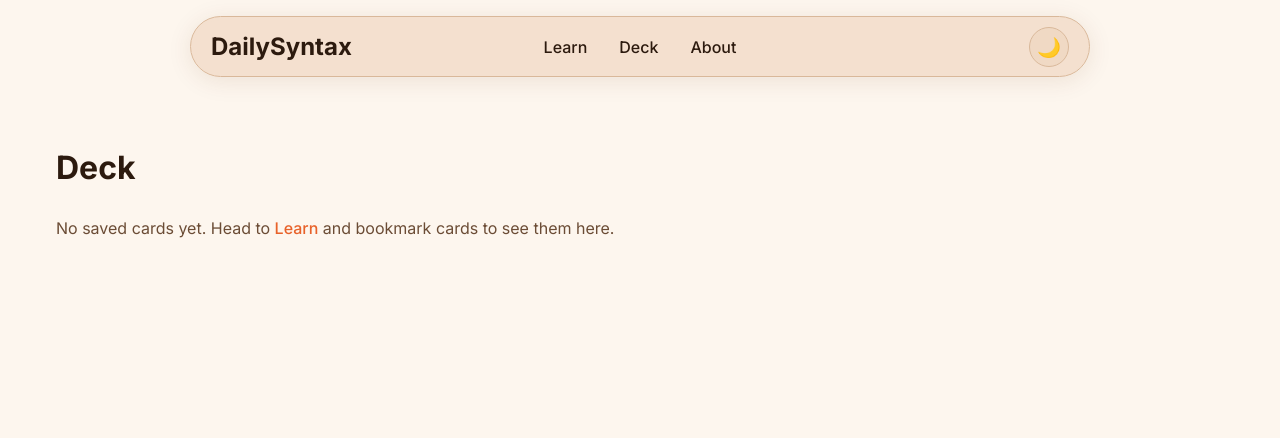
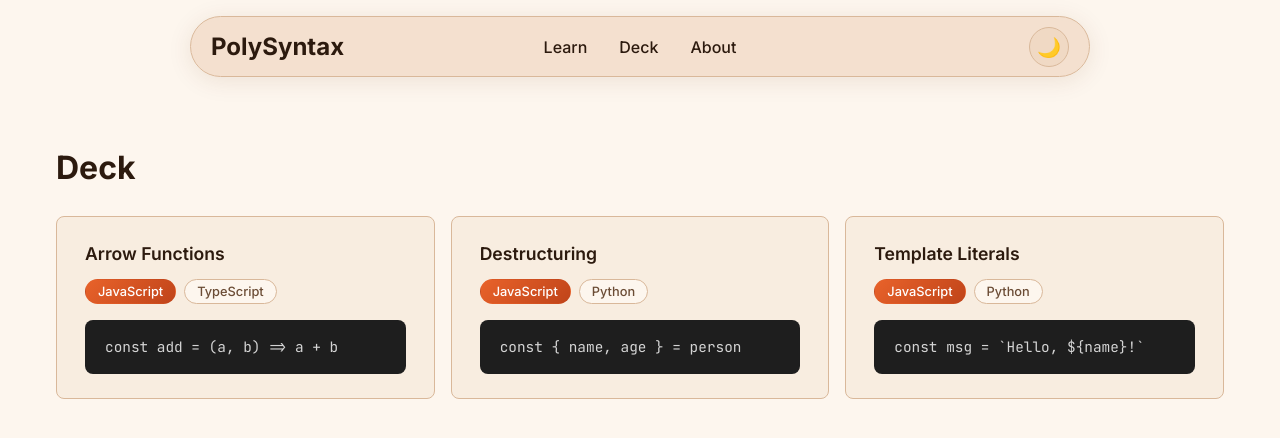
Before and after one commit to hect1x/PolySyntax, a React (Vite) app: page /deck in a window 1280 px wide. Shown: the top 438 px of the page. Built offline with nearby package versions, Linux system fonts and the light colour scheme.

Commit message:
[Feature] Mini cards (#7)
* Update mini cards option

* Move syntax examples to separate const

* App rename

```diff
--- a/index.html
+++ b/index.html
@@ -3,7 +3,7 @@
   <head>
     <meta charset="UTF-8" />
     <meta name="viewport" content="width=device-width, initial-scale=1.0" />
-    <title>DailySyntax</title>
+    <title>PolySyntax</title>
     <link rel="preconnect" href="https://fonts.googleapis.com" />
     <link rel="preconnect" href="https://fonts.gstatic.com" crossorigin />
     <link href="https://fonts.googleapis.com/css2?family=Inter:wght@400;500;600;700&family=JetBrains+Mono:ital,wght@0,100..800;1,100..800&display=swap" rel="stylesheet" />
--- a/src/pages/About/About.tsx
+++ b/src/pages/About/About.tsx
@@ -7,7 +7,7 @@ export default function About() {
     <div className={styles['about']}>
       <h1>How it works</h1>
       <p className={styles['lead']}>
-        DailySyntax helps you pick up new programming syntax one snippet at a time.
+        PolySyntax helps you pick up new programming syntax one snippet at a time.
       </p>
 
       <div className={styles['steps']}>
--- a/src/pages/Deck/Deck.module.css
+++ b/src/pages/Deck/Deck.module.css
@@ -1,19 +1,24 @@
-.library {
+.deck {
   padding: 3rem 0;
   display: flex;
   flex-direction: column;
   gap: 1.5rem;
 }
 
-.library h1 {
+.deck h1 {
   font-size: 2rem;
   color: var(--color-text);
   margin: 0;
 }
 
-.empty {
-  color: var(--color-textSecondary);
-  font-size: 1rem;
-  line-height: 1.6;
-  margin: 0;
+.grid {
+  display: grid;
+  grid-template-columns: repeat(auto-fill, minmax(360px, 1fr));
+  gap: 1rem;
 }
+
+@media (max-width: 600px) {
+  .grid {
+    grid-template-columns: 1fr;
+  }
+}
--- a/src/pages/Deck/Deck.tsx
+++ b/src/pages/Deck/Deck.tsx
@@ -1,10 +1,16 @@
+import SyntaxCard from '@/shared/components/SyntaxCard/SyntaxCard'
+import { SYNTAX_EXAMPLES } from '@/shared/const/syntaxes'
 import styles from './Deck.module.css'
 
 export default function Deck() {
   return (
-    <div className={styles['library']}>
+    <div className={styles['deck']}>
       <h1>Deck</h1>
-      <p className={styles['empty']}>No saved cards yet. Head to <a href="/">Learn</a> and bookmark cards to see them here.</p>
+      <div className={styles['grid']}>
+        {SYNTAX_EXAMPLES.map((card) => (
+          <SyntaxCard key={card.title} {...card} mini />
+        ))}
+      </div>
     </div>
   )
 }
--- a/src/pages/Learn/Learn.tsx
+++ b/src/pages/Learn/Learn.tsx
@@ -1,36 +1,13 @@
 import { useState } from 'react'
-import SyntaxCard, { SyntaxCardProps } from '@/shared/components/SyntaxCard/SyntaxCard'
+import SyntaxCard from '@/shared/components/SyntaxCard/SyntaxCard'
+import { SYNTAX_EXAMPLES } from '@/shared/const/syntaxes'
 import styles from './Learn.module.css'
-
-const syntaxCards: SyntaxCardProps[] = [
-  {
-    title: 'Arrow Functions',
-    snippets: [
-      { language: 'JavaScript', code: 'const add = (a, b) => a + b' },
-      { language: 'TypeScript', code: 'const add = (a: number, b: number): number => a + b' },
-    ],
-  },
-  {
-    title: 'Destructuring',
-    snippets: [
-      { language: 'JavaScript', code: 'const { name, age } = person' },
-      { language: 'Python', code: 'name, age = person["name"], person["age"]' },
-    ],
-  },
-  {
-    title: 'Template Literals',
-    snippets: [
-      { language: 'JavaScript', code: 'const msg = `Hello, ${name}!`' },
-      { language: 'Python', code: 'msg = f"Hello, {name}!"' },
-    ],
-  },
-]
 
 export default function Learn() {
   const [index, setIndex] = useState(0)
 
-  const prev = () => setIndex((i) => (i - 1 + syntaxCards.length) % syntaxCards.length)
-  const next = () => setIndex((i) => (i + 1) % syntaxCards.length)
+  const prev = () => setIndex((i) => (i - 1 + SYNTAX_EXAMPLES.length) % SYNTAX_EXAMPLES.length)
+  const next = () => setIndex((i) => (i + 1) % SYNTAX_EXAMPLES.length)
 
   return (
     <div className={styles['learn']}>
@@ -40,7 +17,7 @@ export default function Learn() {
         </button>
 
         <div className={styles['cardWrapper']}>
-          <SyntaxCard key={syntaxCards[index].title} {...syntaxCards[index]} />
+          <SyntaxCard key={SYNTAX_EXAMPLES[index].title} {...SYNTAX_EXAMPLES[index]} />
         </div>
 
         <button className={styles['arrow']} onClick={next} aria-label="Next">
@@ -48,7 +25,7 @@ export default function Learn() {
         </button>
       </div>
 
-      <p className={styles['counter']}>{index + 1} / {syntaxCards.length}</p>
+      <p className={styles['counter']}>{index + 1} / {SYNTAX_EXAMPLES.length}</p>
     </div>
   )
 }
--- a/src/shared/components/Navbar/Navbar.tsx
+++ b/src/shared/components/Navbar/Navbar.tsx
@@ -9,7 +9,7 @@ export default function Navbar() {
     <nav className={styles['navbar']}>
       <div className={styles['navbarContainer']}>
         <Link to="/" className={styles['navbarLogo']}>
-          DailySyntax
+          PolySyntax
         </Link>
 
         <ul className={styles['navMenu']}>
--- a/src/shared/components/SyntaxCard/SyntaxCard.module.css
+++ b/src/shared/components/SyntaxCard/SyntaxCard.module.css
@@ -6,6 +6,12 @@
   display: flex;
   flex-direction: column;
   gap: 1.5rem;
+}
+
+.cardMini {
+  padding: 1.5rem 1.75rem;
+  gap: 1rem;
+  border-radius: 8px;
 }
 
 .cardHeader {
@@ -19,6 +25,10 @@
   font-size: 1.6rem;
   font-weight: 600;
   color: var(--color-text);
+}
+
+.titleMini {
+  font-size: 1.1rem;
 }
 
 .languageTabs {
@@ -70,3 +80,13 @@
   line-height: 1.7;
   white-space: pre;
 }
+
+.codeBlockMini {
+  padding: 1rem 1.25rem;
+  min-height: unset;
+}
+
+.codeBlockMini code {
+  font-size: 0.9rem;
+  line-height: 1.5;
+}
--- a/src/shared/components/SyntaxCard/SyntaxCard.tsx
+++ b/src/shared/components/SyntaxCard/SyntaxCard.tsx
@@ -9,17 +9,18 @@ export interface Snippet {
 export interface SyntaxCardProps {
   title: string
   snippets: Snippet[]
+  mini?: boolean
 }
 
-export default function SyntaxCard({ title, snippets }: SyntaxCardProps) {
+export default function SyntaxCard({ title, snippets, mini = false }: SyntaxCardProps) {
   const [activeIndex, setActiveIndex] = useState(0)
 
   const active = snippets[activeIndex]
 
   return (
-    <div className={styles['card']}>
+    <div className={`${styles['card']} ${mini ? styles['cardMini'] : ''}`}>
       <div className={styles['cardHeader']}>
-        <h2 className={styles['title']}>{title}</h2>
+        <h2 className={`${styles['title']} ${mini ? styles['titleMini'] : ''}`}>{title}</h2>
         <div className={styles['languageTabs']}>
           {snippets.map((snippet, i) => (
             <button
@@ -33,7 +34,7 @@ export default function SyntaxCard({ title, snippets }: SyntaxCardProps) {
         </div>
       </div>
 
-      <div className={styles['codeBlock']}>
+      <div className={`${styles['codeBlock']} ${mini ? styles['codeBlockMini'] : ''}`}>
         <code>{active.code}</code>
       </div>
     </div>
--- /dev/null
+++ b/src/shared/const/syntaxes.ts
@@ -0,0 +1,25 @@
+import { SyntaxCardProps } from '@/shared/components/SyntaxCard/SyntaxCard'
+
+export const SYNTAX_EXAMPLES: SyntaxCardProps[] = [
+  {
+    title: 'Arrow Functions',
+    snippets: [
+      { language: 'JavaScript', code: 'const add = (a, b) => a + b' },
+      { language: 'TypeScript', code: 'const add = (a: number, b: number): number => a + b' },
+    ],
+  },
+  {
+    title: 'Destructuring',
+    snippets: [
+      { language: 'JavaScript', code: 'const { name, age } = person' },
+      { language: 'Python', code: 'name, age = person["name"], person["age"]' },
+    ],
+  },
+  {
+    title: 'Template Literals',
+    snippets: [
+      { language: 'JavaScript', code: 'const msg = `Hello, ${name}!`' },
+      { language: 'Python', code: 'msg = f"Hello, {name}!"' },
+    ],
+  },
+]
```
